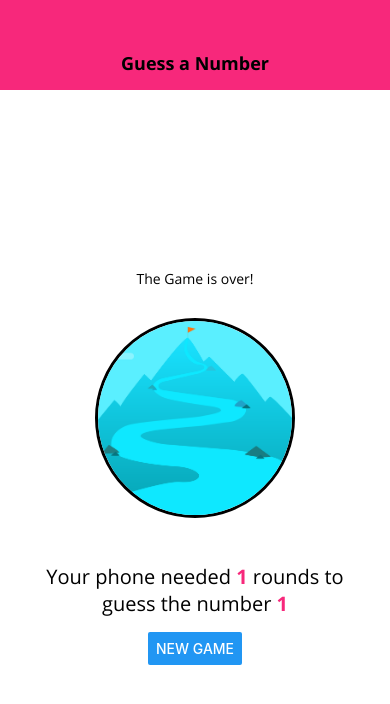
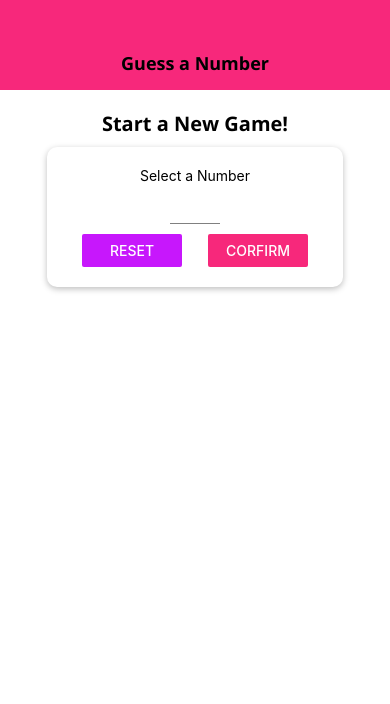
Before and after one commit to mariosknl/guess-number, a React Native app: screen / in a window 390 px wide. Shown: the top 704 px of the page. Built offline with nearby package versions, Linux system fonts and the light colour scheme.

Commit message:
adding ionicons icons

```diff
--- a/App.js
+++ b/App.js
@@ -44,13 +44,6 @@ export default function App() {
   };
 
   let content = <StartGame onStartGame={startGameHandler} />;
-  content = (
-    <GameOverScreen
-      roundsNumber={1}
-      userNumber={1}
-      onRestart={configureNewGameHandler}
-    />
-  );
 
   if (userNumber && guessRounds <= 0) {
     content = (
--- /dev/null
+++ b/components/MainButton.js
@@ -0,0 +1,30 @@
+import React from "react";
+import { View, TouchableOpacity, Text, StyleSheet } from "react-native";
+
+import Colors from "../constants/colors";
+
+const MainButton = (props) => {
+  return (
+    <TouchableOpacity activeOpacity={0.6} onPress={props.onPress}>
+      <View style={styles.button}>
+        <Text style={styles.buttonText}>{props.children}</Text>
+      </View>
+    </TouchableOpacity>
+  );
+};
+
+const styles = StyleSheet.create({
+  button: {
+    backgroundColor: Colors.primary,
+    paddingVertical: 12,
+    paddingHorizontal: 30,
+    borderRadius: 25,
+  },
+  buttonText: {
+    color: "white",
+    fontFamily: "open-sans",
+    fontSize: 18,
+  },
+});
+
+export default MainButton;
--- a/screens/GameOverScreen.js
+++ b/screens/GameOverScreen.js
@@ -3,6 +3,7 @@ import { Button, Image, View, Text, StyleSheet } from "react-native";
 
 import BodyText from "../components/BodyText";
 import Colors from "../constants/colors";
+import MainButton from "../components/MainButton";
 
 const GameOverScreen = (props) => {
   return (
@@ -26,7 +27,7 @@ const GameOverScreen = (props) => {
           <Text style={styles.highlight}> {props.userNumber}</Text>
         </BodyText>
       </View>
-      <Button title="NEW GAME" onPress={props.onRestart} />
+      <MainButton onPress={props.onRestart}>NEW GAME</MainButton>
     </View>
   );
 };
--- a/screens/GameScreen.js
+++ b/screens/GameScreen.js
@@ -1,9 +1,11 @@
 import React, { useState, useRef, useEffect } from "react";
-import { Alert, Button, View, Text, StyleSheet } from "react-native";
+import { Alert, View, Text, StyleSheet } from "react-native";
+import { Ionicons } from "@expo/vector-icons";
 
 import NumberContainer from "../components/NumberContainer";
 import Card from "../components/Card";
 import DefaultStyles from "../constants/default-styles";
+import MainButton from "../components/MainButton";
 
 const generateRandomBetween = (min, max, exclude) => {
   min = Math.ceil(min);
@@ -61,11 +63,12 @@ const GameScreen = (props) => {
       <Text style={DefaultStyles.title}>Opponent's Guess</Text>
       <NumberContainer>{currentGuess}</NumberContainer>
       <Card style={styles.buttonContainer}>
-        <Button title="LOWER" onPress={nextGuessHandler.bind(this, "lower")} />
-        <Button
-          title="GREATER"
-          onPress={nextGuessHandler.bind(this, "greater")}
-        />
+        <MainButton onPress={nextGuessHandler.bind(this, "lower")}>
+          <Ionicons name="md-remove" size={24} color="white" />
+        </MainButton>
+        <MainButton onPress={nextGuessHandler.bind(this, "greater")}>
+          <Ionicons name="md-add" size={24} color="white" />
+        </MainButton>
       </Card>
     </View>
   );
@@ -81,8 +84,8 @@ const styles = StyleSheet.create({
     flexDirection: "row",
     justifyContent: "space-around",
     marginTop: 20,
-    width: 300,
-    maxWidth: "80%",
+    width: 400,
+    maxWidth: "90%",
   },
 });
 
--- a/screens/StartGame.js
+++ b/screens/StartGame.js
@@ -13,6 +13,7 @@ import Card from "../components/Card";
 import Input from "../components/Input";
 import NumberContainer from "../components/NumberContainer";
 import Colors from "../constants/colors";
+import MainButton from "../components/MainButton";
 
 const StartGame = (props) => {
   const [enteredValue, setEnteredValue] = useState("");
@@ -51,10 +52,9 @@ const StartGame = (props) => {
       <Card style={styles.summaryContainer}>
         <Text>You selected</Text>
         <NumberContainer>{selectedNumber}</NumberContainer>
-        <Button
-          title="START GAME"
-          onPress={() => props.onStartGame(selectedNumber)}
-        />
+        <MainButton onPress={() => props.onStartGame(selectedNumber)}>
+          START GAME
+        </MainButton>
       </Card>
     );
   }
```
